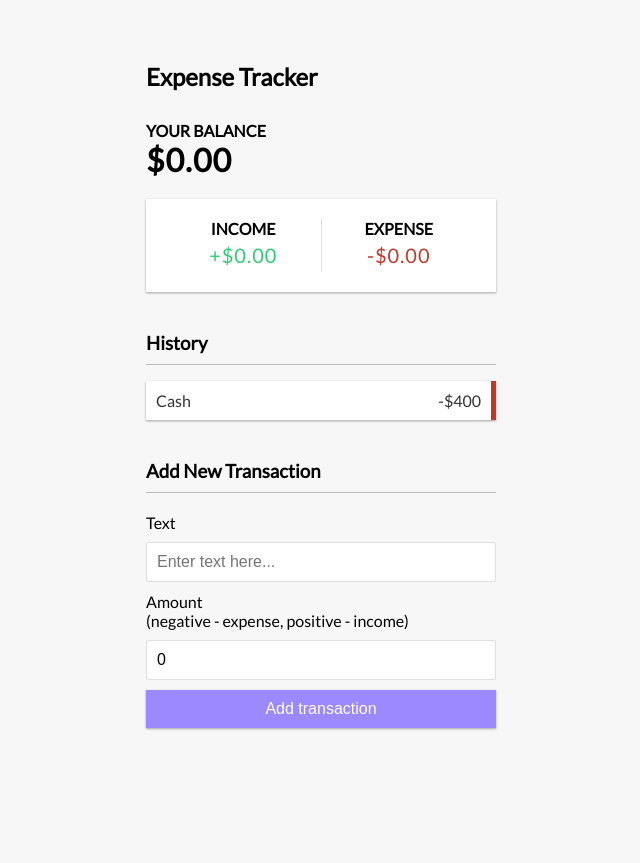
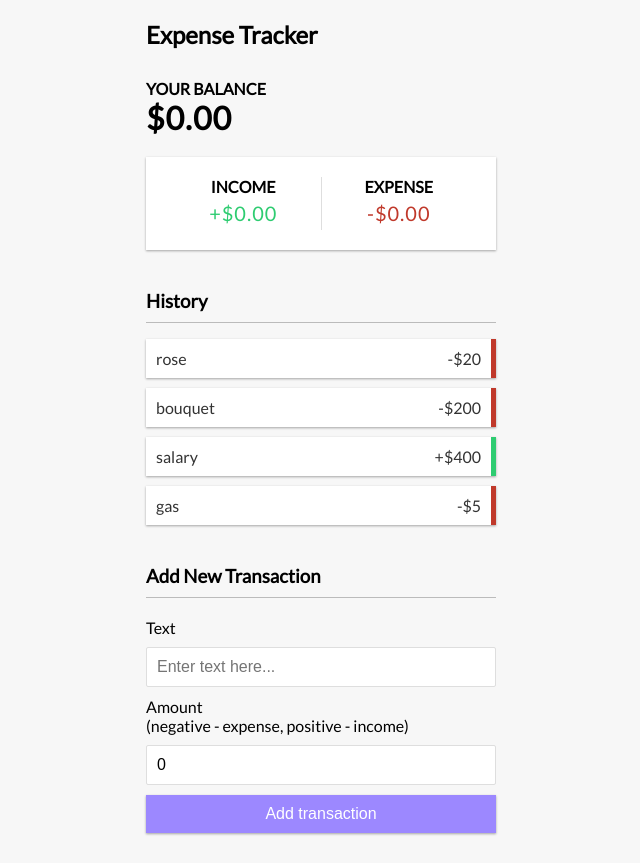
Before and after one commit to Pssttt/expense-tracker, a React (Create React App) app: page / in a window 1280 px wide. Shown: the whole page, without its empty margins (319-959 px from the left). Before the commit the page ends 800 px from the top, so only its background shows below. Built offline with nearby package versions, Linux system fonts and the light colour scheme.

Commit message:
add state to transactionList

```diff
--- /dev/null
+++ b/src/components/Transaction.js
@@ -0,0 +1,17 @@
+import React from "react";
+
+export const Transaction = ({ transaction }) => {
+  const sign = transaction.amount < 0 ? "-" : "+";
+
+  return (
+    <div>
+      <li className={transaction.amount < 0 ? "minus" : "plus"}>
+        {transaction.text}{" "}
+        <span>
+          {sign}${Math.abs(transaction.amount)}
+        </span>
+        <button className="del-btn">x</button>
+      </li>
+    </div>
+  );
+};
--- a/src/components/TransactionList.js
+++ b/src/components/TransactionList.js
@@ -1,14 +1,17 @@
-import React from "react";
+import React, { useContext } from "react";
+import { Transaction } from "./Transaction";
+import { GlobalContext } from "../context/GlobalState";
 
 const TransactionList = () => {
+  const { transactions } = useContext(GlobalContext);
+
   return (
     <>
       <h3>History</h3>
       <ul className="list">
-        <li className="minus">
-          Cash <span>-$400</span>
-          <button className="del-btn">x</button>
-        </li>
+        {transactions.map((transaction) => (
+          <Transaction key={transaction.id} transaction={transaction} />
+        ))}
       </ul>
     </>
   );
--- a/src/context/GlobalState.js
+++ b/src/context/GlobalState.js
@@ -12,7 +12,7 @@
 };
 
 //Create context
-const GlobalContext = createContext(initialState);
+export const GlobalContext = createContext(initialState);
 
 //Provider component
 export const GlobalProvider = ({ children }) => {
```
Also changed, not shown: public/manifest.json.
